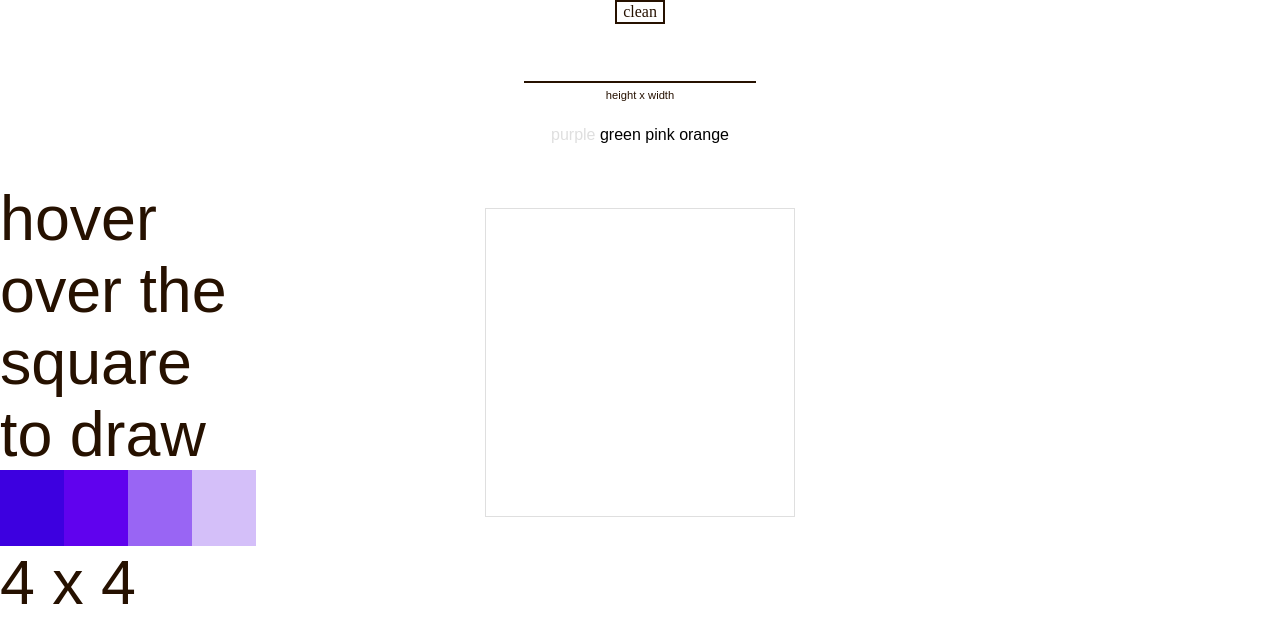
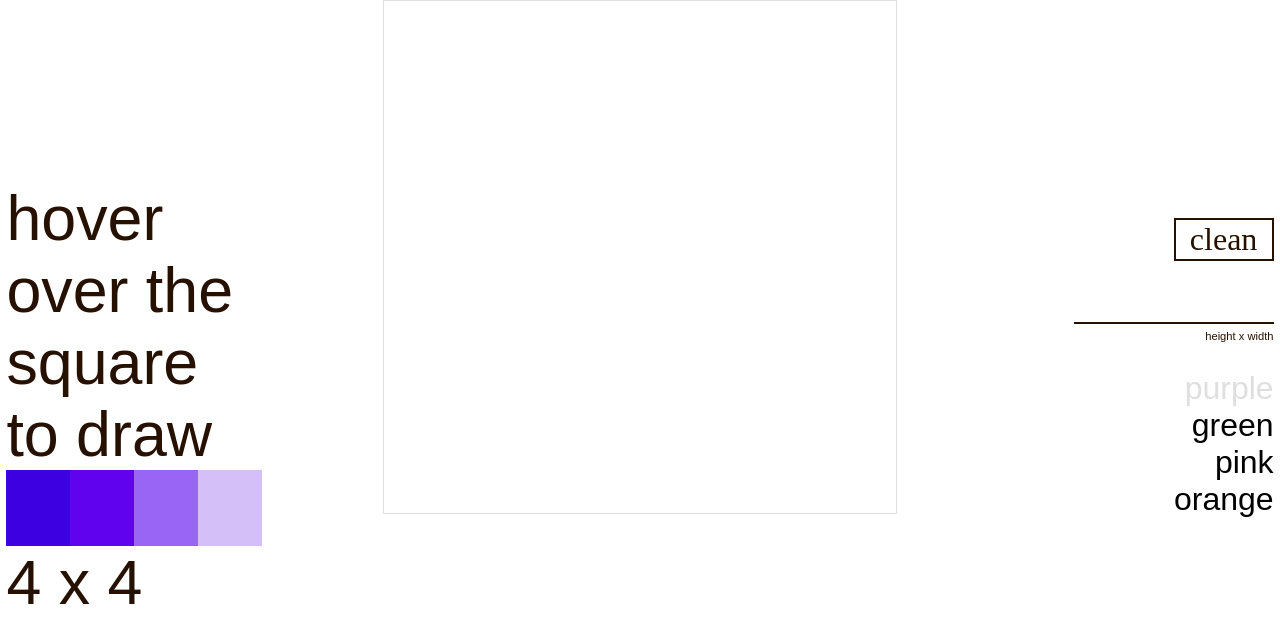
Before and after one commit to noahtalerman/pixel-art, a Flask app: page / in a window 1280 px wide. Shown: the top 643 px of the page. Run offline with Flask 2, Linux system fonts and the light colour scheme.

Commit message:
ui changes

```diff
--- a/static/input.css
+++ b/static/input.css
@@ -2,8 +2,8 @@
 	position: relative;
 	z-index: 1;
 	display: inline-grid;
-	margin: 1em;
-	max-width: 350px;
+	margin: 0;
+	max-width: 200px;
 	vertical-align: top;
 	justify-items: center;
 }
@@ -49,7 +49,7 @@
 	display: block;
 	padding: 1.6em 0;
 	width: 100%;
-	text-align: center;
+	text-align: right;
 	transition: opacity linear 0.5s;
 }
 
--- a/static/styles.css
+++ b/static/styles.css
@@ -4,30 +4,31 @@ body{
     justify-content: center;
     font-family: 'Montserrat', sans-serif;
     margin: 0;
-    font-size: 1em;
 }
 
 .input-container {
     display: flex;
     flex-direction: column;
     justify-content: center;
-    align-items: center;
     margin-bottom: 5%;
+    position: absolute;
+    right: 0.5%;
+    text-align: right;
+    align-items: flex-end;
 }
 
 .refresh-btn {
     border: 2px solid #261100;
-    margin: 0;
     text-decoration: none;
     background: #ffffff;
     color: #261100;
-    font-size: 1em;
     cursor: pointer;
     text-align: center;
     transition: background linear 0.3s, color linear 0.3s;
     -webkit-appearance: none;
     -moz-appearance: none;
-    margin-bottom: 10px;
+    width: 50%;
+    font-size: 2em;
     font-family: Montserrat;
 }
 
@@ -40,6 +41,12 @@ body{
     outline: 0;
 }
 
+.color-select {
+    flex-direction: column;
+    display: flex;
+    font-size: 2em;
+}
+
 .select:hover {
     color: #dfdfdf;
     cursor: pointer;
@@ -50,8 +57,8 @@ body{
 }
 
 .grid-container{
-    width: 24vw;
-    height: 24vw;
+    width: 40vw;
+    height: 40vw;
     border: 1px solid #dfdfdf;
 }
 
@@ -72,8 +79,9 @@ body{
 
 form{
     display: flex;
-    margin: 0;
-    justify-content: center;
+    margin-top: 30px;
+    margin-bottom: 20px;
+    align-items: flex-end;
     background: transparent;
 }
 
@@ -83,6 +91,7 @@ form{
     width: 20vw;
     position: absolute;
     color: #261100;
+    left: 0.5%;
 }
 
 .colors-container {
--- a/templates/index.html
+++ b/templates/index.html
@@ -42,7 +42,6 @@
         </div>
         <span class="dimensions">{{data['grid-size']}} x {{data['grid-size']}}</span>
      </div>
-    <script src="{{ url_for('static', filename='screenshot.js')}}"></script>
     <script src="{{ url_for('static', filename='scripts.js')}}"></script>
 </body>
 </html>
```
Lines whose indentation alone changed are shown as unchanged.
